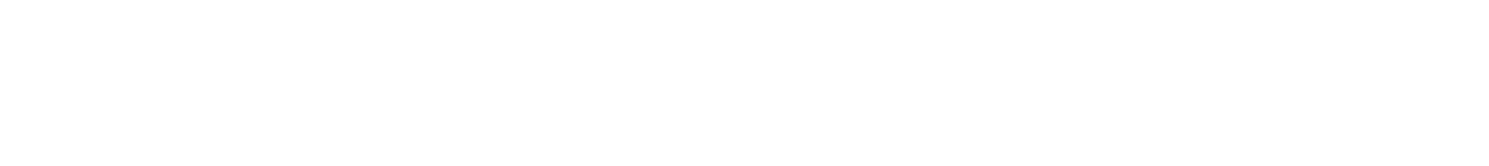
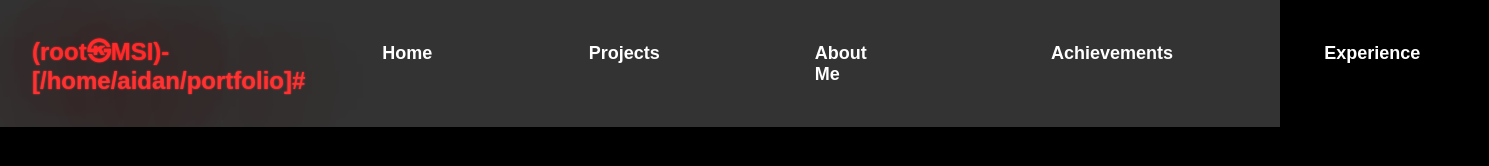
Before and after one commit to AidanHWood/AidanHWood.github.io, a plain HTML site: page index.html in a window 1280 px wide. Shown: the whole page, 1489 px wide, since content can reach past the window. Drawn offline with Linux system fonts and the light colour scheme.

Commit message:
First Commit

```diff
--- /dev/null
+++ b/index.css
@@ -0,0 +1,133 @@
+body {
+    font-weight: bold;
+    margin: 0;
+    padding: 0;
+    overflow: hidden;
+    background-color: #000;
+}
+
+header {
+    background-color: #333;
+    color: #fff;
+    padding: 2rem;
+    display: flex;
+    box-shadow: 0 4px 6px rgba(0, 0, 0, 0.3);
+}header {
+    background-color: #333;
+    color: #fff;
+    padding: 2rem;
+    display: flex;
+    justify-content: space-between; /* Push h1 to left, nav to right */
+    align-items: center; /* Center vertically */
+    box-shadow: 0 4px 6px rgba(0, 0, 0, 0.3);
+}
+header h1 {
+    font-size: 6rem;
+    margin: 0;
+    position: relative;
+    display: inline-block;
+    color: #1AFF0D; /* Neon green all the time */
+    text-shadow:
+        0 0 5px #1AFF0D,
+}
+
+/* Underline effect */
+header h1::after {
+    content: '';
+    position: absolute;
+    left: 0;
+    bottom: -3px; /* Position just below text */
+    width: 0;
+    height: 3px;
+    background-color: #1AFF0D; /* Neon green */
+    transition: width 0.7s ease;
+}
+
+/* Animate underline on hover */
+header h1:hover::after {
+    width: 100%;
+}
+
+
+header h1:hover::after {
+    width: 100%; /* Full width underline */
+}
+
+/* Nav stays in a row */
+nav {
+    display: flex;
+    gap: 10px;
+}
+
+/* Nav links styling */
+nav a {
+    font-family: 'Montserrat', sans-serif;
+    font-weight: bolder;
+    font-size: large;
+    text-decoration: none;
+    color: #fff;
+    background-color: #555;
+    padding: 10px 20px;
+    border-radius: 5px;
+    transition: background-color 0.3s ease;
+}
+
+
+
+header #terminal {
+    font-family: 'Montserrat', sans-serif;
+    float: left;
+    font-size: clamp(1.5rem, 5vw, 1rem);
+    margin: 0;
+    color: #FF3131; /* Bright red */
+    text-shadow:
+        0 0 2px #FF3131,
+        0 0 150px #FF3131;
+    transition: text-shadow 0.3s ease, color 0.3s ease;
+}
+
+
+
+
+
+nav a {
+    position: relative;
+    text-decoration: none;
+    color: #fff;           /* Button text color */
+    background-color: transparent; /* No background initially */
+    padding: 10px 75px;
+    border-radius: 5px;
+    overflow: hidden;
+    transition: color 0.3s ease;
+}
+
+/* Underline pseudo-element */
+nav a::after {
+    content: '';
+    position: absolute;
+    left: 0;
+    bottom: 0;
+    height: 3px;               /* Thickness of underline */
+    width: 0;                   /* Start hidden */
+    background-color: #FF3131;  /* Bright red */
+    transition: width 1s ease;
+}
+
+/* Animate underline on hover */
+nav a:hover::after {
+    width: 100%; /* Expand underline fully */
+}
+
+
+.cursor {
+    display: inline-block;
+    width: 1ch;
+    background-color: #1AFF0D;
+    animation: blink 0.7s steps(1) infinite;
+    margin-left: 2px;
+}
+
+@keyframes blink {
+    0%, 50% { background-color: #1AFF0D; }
+    50%, 100% { background-color: transparent; }
+}
--- a/index.html
+++ b/index.html
@@ -1,11 +1,26 @@
 <!DOCTYPE html>
 <html lang="en">
+
 <head>
     <meta charset="UTF-8">
     <meta name="viewport" content="width=device-width, initial-scale=1.0">
+    <link rel="stylesheet" href="https://cdnjs.cloudflare.com/ajax/libs/font-awesome/4.7.0/css/font-awesome.min.css">
+    <link rel="stylesheet" href="index.css">
     <title>Document</title>
 </head>
 <body>
+    <header>
+        <div id="terminal"></div><span class="cursor"></span>
+        <nav>
+        <a href="index.html">Home</a>
+        <a href="projects.html">Projects</a>
+        <a href="about.html">About Me</a>
+        <a href="achievements.html">Achievements</a>
+        <a href="experience.html">Experience</a>
+    </nav>
+   </header>
 
+   <script src="script.js"></script>
 </body>
+
 </html>
--- /dev/null
+++ b/script.js
@@ -0,0 +1,35 @@
+const terminal = document.getElementById('terminal');
+
+const part1 = "(root㉿MSI)-[/home/aidan/portfolio]"
+const part2 = " cd /Portfolio";
+let i = 0;
+let j = 0;
+
+function typePart1() {
+    if (i < part1.length) {
+        terminal.textContent += part1.charAt(i);
+        i++;
+        setTimeout(typePart1, 50);
+    } else {
+        flashHash();
+    }
+}
+
+function flashHash(times = 10000000) {
+    let visible = true;
+    let count = 0;
+
+    const interval = setInterval(() => {
+        terminal.textContent = terminal.textContent.slice(0, part1.length) + (visible ? '#' : ' ');
+        visible = !visible;
+        count++;
+        if (count >= times) {
+            clearInterval(interval);
+            terminal.textContent = part1 + ""
+            typePart2();
+        }
+    }, 300);
+}
+
+// Start typing
+typePart1();
```
